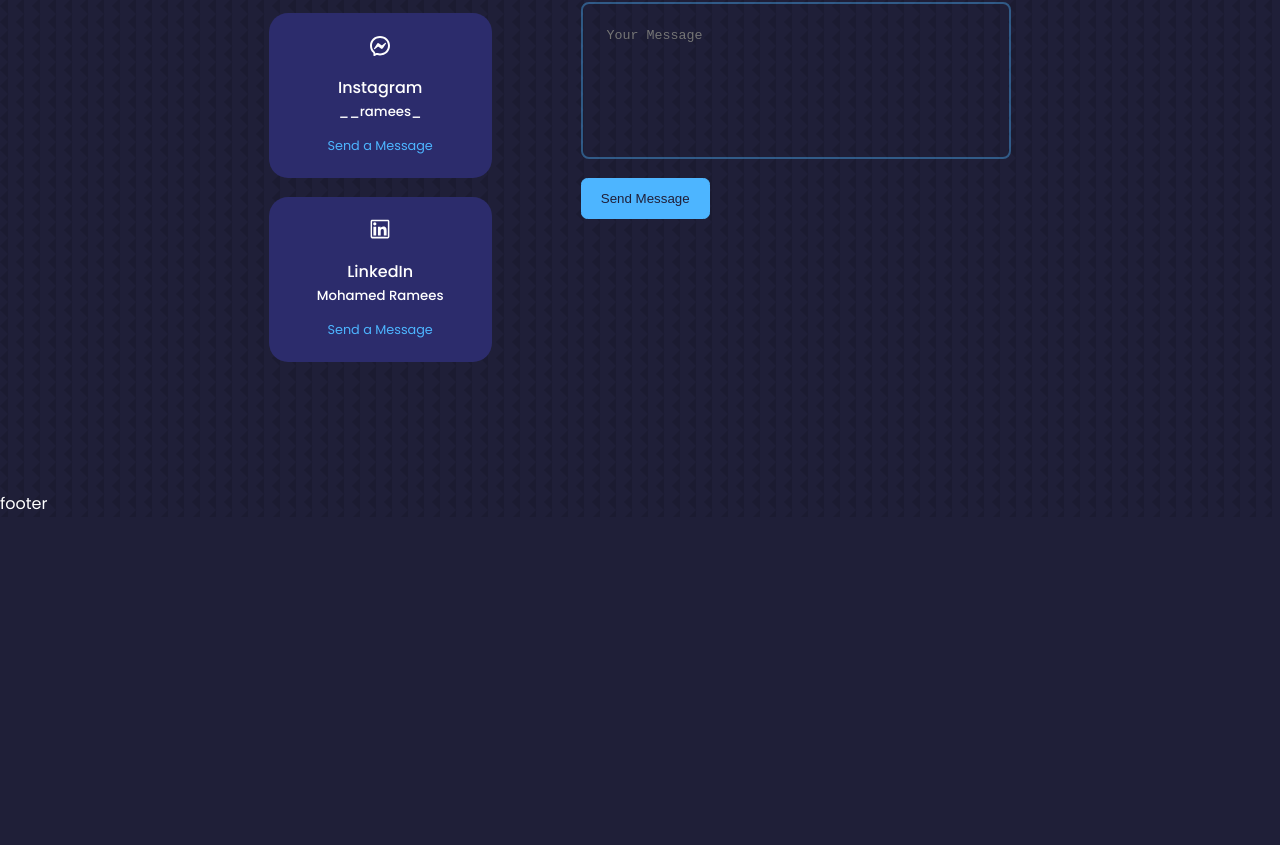
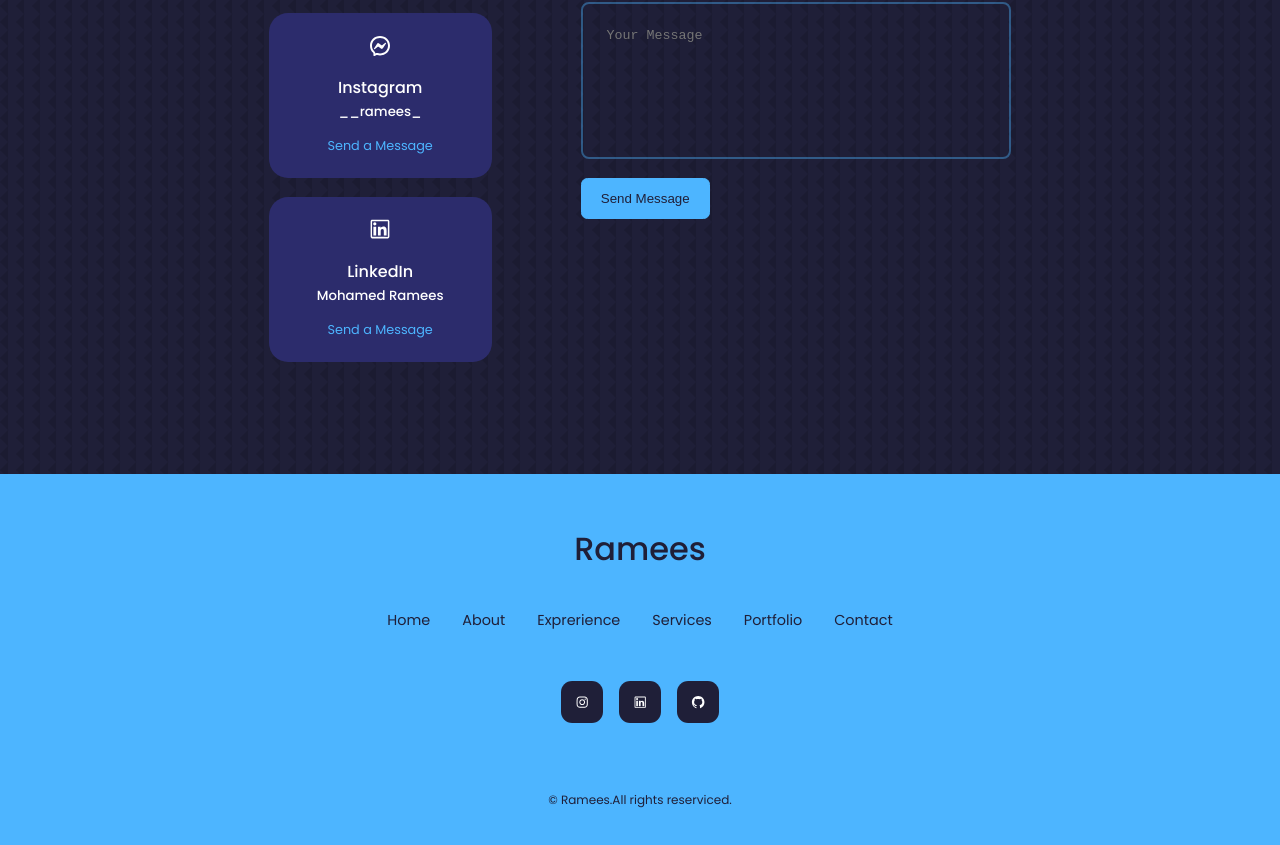
Before and after one commit to RameesAP/React-Portfolio-1, a React (Create React App) app in the folder client/: page / in a window 1280 px wide. Shown: the part 5026-5871 px from the top of the page. Before the commit the page ends 5543 px from the top, so only its background shows below. Built offline with nearby package versions, Linux system fonts and the light colour scheme.

Commit message:
completed

```diff
--- a/client/src/components/footer/footer.css
+++ b/client/src/components/footer/footer.css
@@ -0,0 +1,72 @@
+footer{
+    background: var(--color-primary);
+    padding: 3rem 0;
+    text-align: center;
+    font-size: 0.9rem;
+    margin-top: 7rem;
+
+}
+
+footer a{
+    color: var(--color-bg);
+}
+
+.footer__logo{
+    font-size: 2rem;
+    font-weight: 500;
+    margin-bottom: 2rem;
+    display: inline-block;
+}
+
+.permalinks {
+    display: flex;
+    flex-wrap: wrap;
+    justify-content: center;
+    gap: 2rem;
+    margin: 0 auto 3rem;
+}
+
+.footer__socials{
+    display: flex;
+    justify-content: center;
+    gap: 1rem;
+    margin-bottom: 4rem;
+}
+.footer__socials a{
+    background: var(--color-bg);
+    color: var(--color-white);
+    padding: 0.8rem;
+    border-radius: 0.7rem;
+    display: flex;
+    border: 1px solid transparent;
+}
+
+.footer__socials a:hover{
+    background: transparent;
+    color: var(--color-bg);
+    border-color: var(--color-bg);
+}
+
+.footer__copyright{
+    margin-bottom: 4rem;
+    color: var(--color-bg);
+}
+
+/*================MEDIA QUERIES (MEDIUM DEVICES)==========*/
+
+/* @media screen and (max-width:1024px) {
+
+} */
+
+/*================MEDIA QUERIES (SMALL DEVICES)==========*/
+
+@media screen and (max-width:600PX) {
+    .permalinks{
+        flex-direction: column;
+        gap: 1.5rem;
+    }
+
+    .footer__socials{
+        margin-bottom: 2.6rem;
+    }
+}
--- a/client/src/components/footer/footer.jsx
+++ b/client/src/components/footer/footer.jsx
@@ -1,9 +1,35 @@
 import React from 'react'
 import './footer.css'
 
+import { AiOutlineInstagram } from 'react-icons/ai'
+import { AiOutlineLinkedin } from 'react-icons/ai'
+import { AiOutlineGithub } from 'react-icons/ai'
+
 const footer = () => {
   return (
-    <section id='footer'>footer</section>
+    <footer>
+      <a href="#" className='footer__logo'>Ramees</a>
+
+      <ul className='permalinks'>
+        <li><a href="#">Home</a></li>
+        <li><a href="#about">About</a></li>
+        <li><a href="#experience">Exprerience</a></li>
+        <li><a href="#services">Services</a></li>
+        <li><a href="#portfolio">Portfolio</a></li>
+        <li><a href="#contact">Contact</a></li>
+      </ul>
+
+      <div className='footer__socials'>
+        <a href="https://www.instagram.com/_ramees__/"><AiOutlineInstagram /></a>
+        <a href="https://www.linkedin.com/in/mohamed-ramees-3770b6178/"><AiOutlineLinkedin /></a>
+        <a href="https://github.com/RameesAP"><AiOutlineGithub /></a>
+
+      </div>
+
+      <div className='footer__copyright'>
+        <small>&copy; Ramees.All rights reserviced.</small>
+      </div>
+    </footer>
   )
 }
 
--- a/client/src/components/nav/nav.css
+++ b/client/src/components/nav/nav.css
@@ -27,6 +27,6 @@
 }
 
 nav a.active{
-    background: var(--color-bg);
-    color: var(--color-white);
+    background: var(--color-primary);
+    color: var(--color-bg);
 }
```
